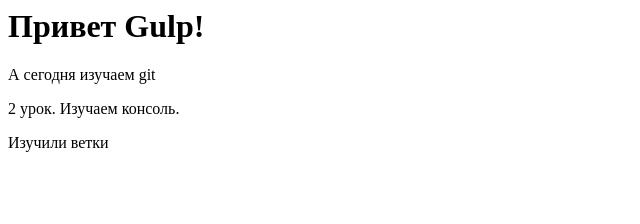
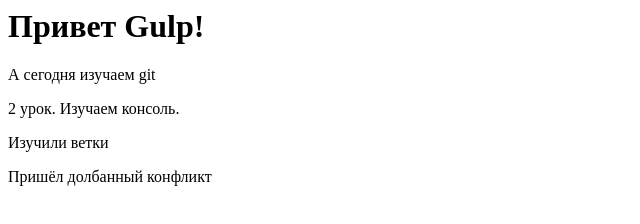
Before and after one commit to ermolaev-m/study, a plain HTML site: page app/index.html in a window 1280 px wide. Shown: the whole page, without its empty margins (0-640 px from the left). Drawn offline with Linux system fonts and the light colour scheme.

Commit message:
Made conflict

```diff
--- a/app/index.html
+++ b/app/index.html
@@ -8,5 +8,6 @@
         <p>А сегодня изучаем git</p>
         <p>2 урок. Изучаем консоль.</p>
         <p>Изучили ветки</p>
+        <p>Пришёл долбанный конфликт</p>
     </body>
     </html>
```
